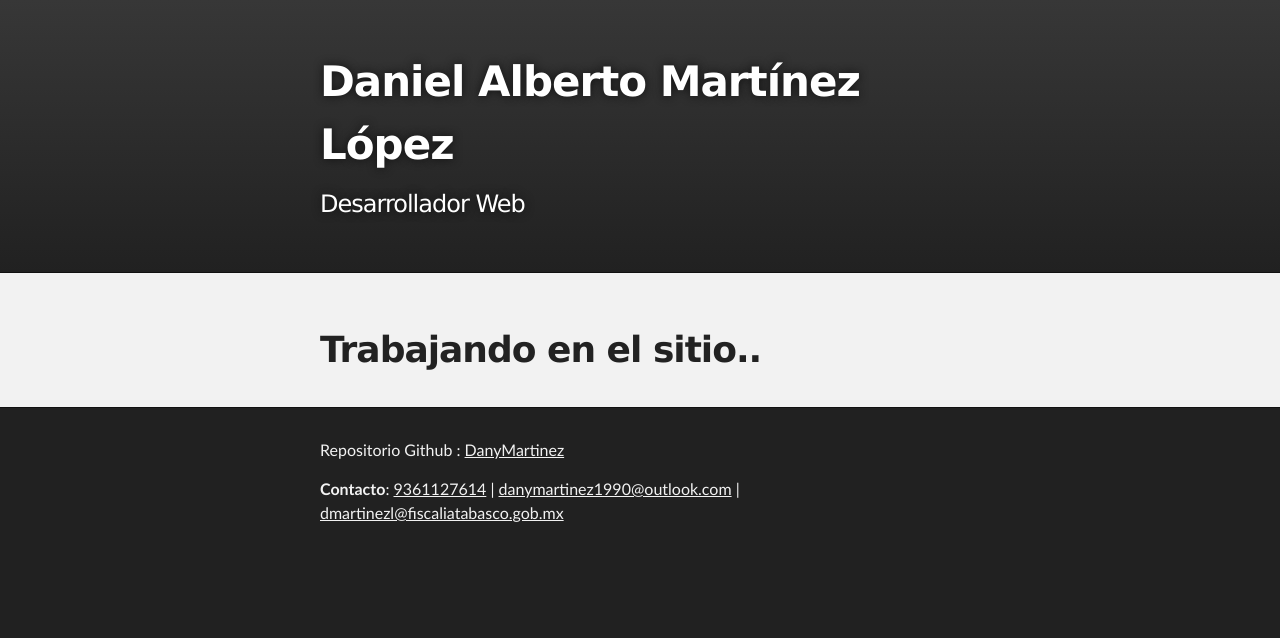
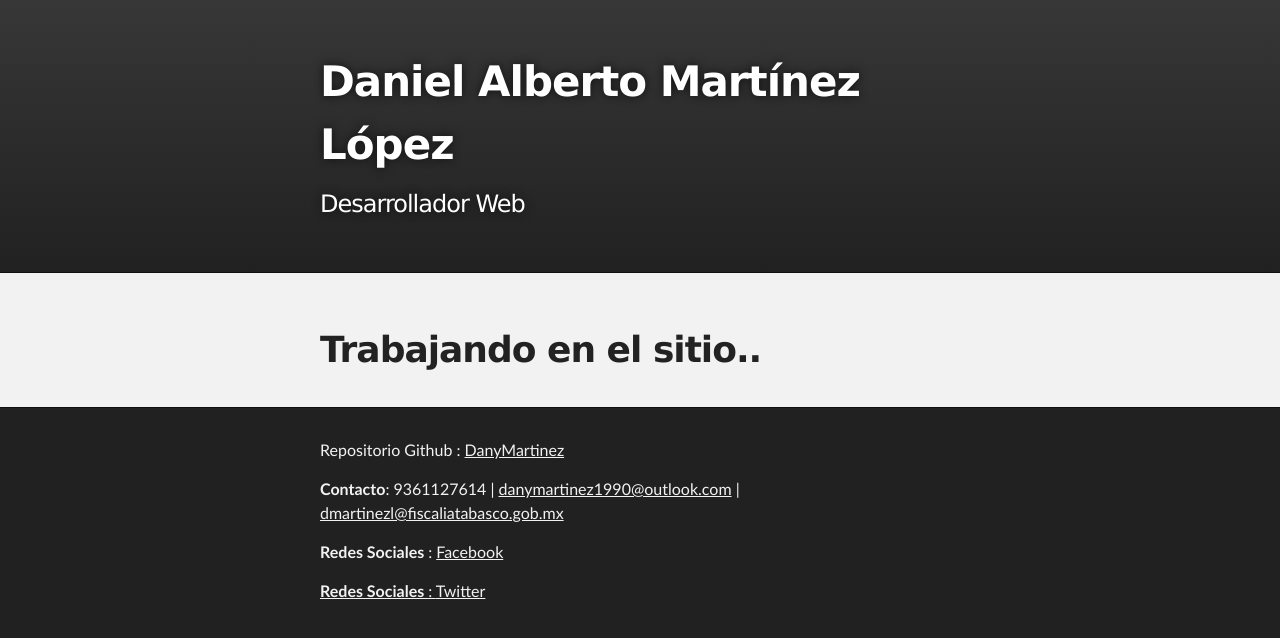
Before and after one commit to DanyMartinez/index, a Jekyll site: the page built from index.md, in a window 1280 px wide. Shown: the top 638 px of the page. Built offline with Jekyll 4.4.1, drawn with Linux system fonts in a browser that asks for light colours; our own code applies the rules of GitHub Pages for plain Markdown files.

Commit message:
Create default.html

```diff
--- a/_layouts/default.html
+++ b/_layouts/default.html
@@ -42,7 +42,9 @@
         {% if site.github.is_project_page %}
         <p class="copyright"> Repositorio Github : <a href="{{ site.github.owner_url }}">{{ site.github.owner_name }}</a></p>
         {% endif %}
-        <p><strong>Contacto</strong>: <a href="#"> 9361127614</a> | <a>danymartinez1990@outlook.com</a> | <a>dmartinezl@fiscaliatabasco.gob.mx </a> </p>
+        <p><strong>Contacto</strong>: 9361127614 | <a>danymartinez1990@outlook.com</a> | <a>dmartinezl@fiscaliatabasco.gob.mx </a> </p>
+        <p><strong>Redes Sociales </strong>: <a href="https://www.facebook.com/DanielAlbertoMartz">Facebook</<a> </p>
+        <p><strong>Redes Sociales </strong>: <a href="https://twitter.com/DanyMartinez_">Twitter</<a> </p>
       </footer>
     </div>
 
```
